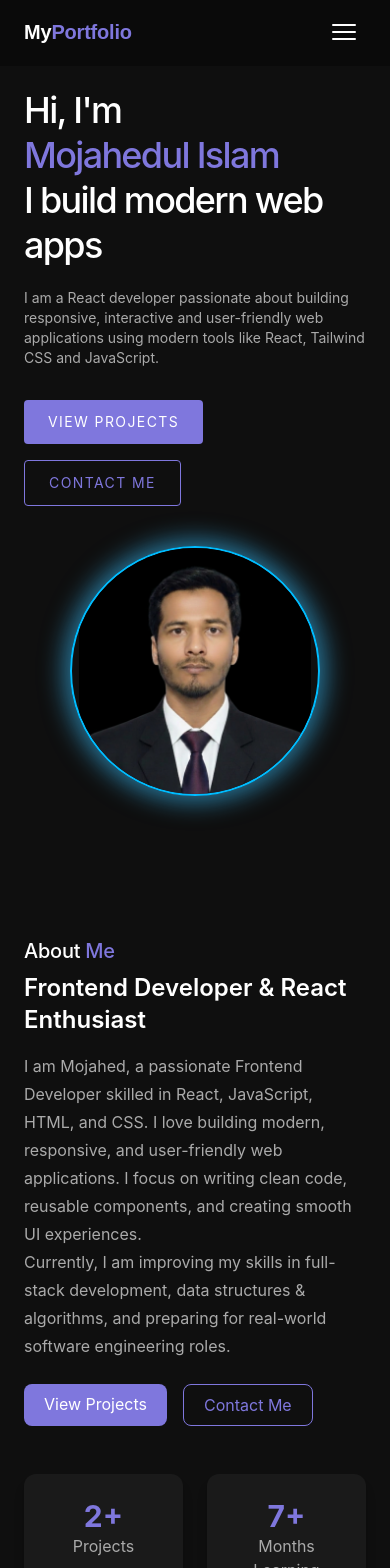
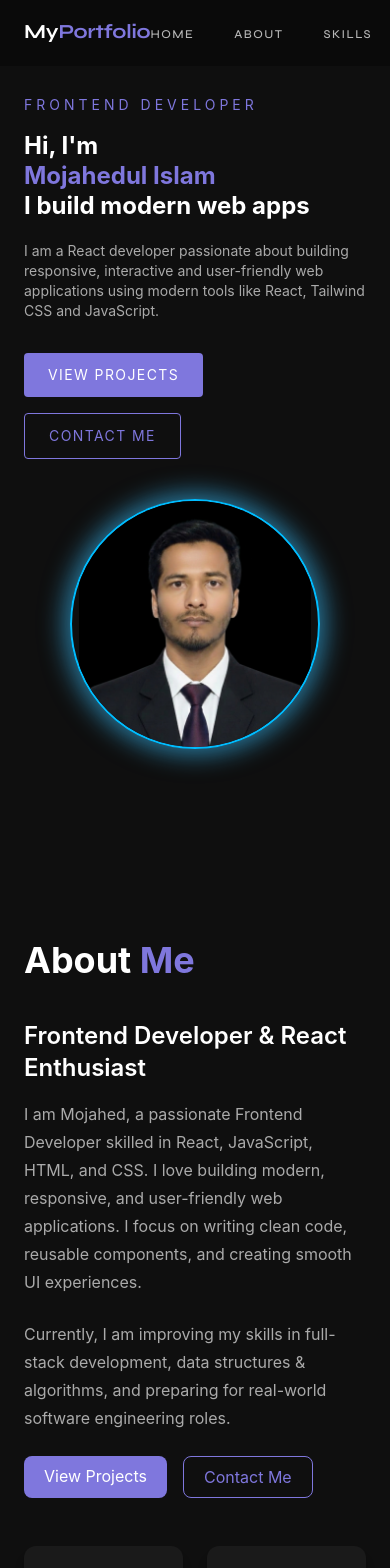
Before and after one commit to mojahed786/mojahedulislam, a React (Vite) app: page / in a window 390 px wide. Shown: the top 1568 px of the page. Built offline with nearby package versions, Linux system fonts and the light colour scheme.

Commit message:
i have fixed the errors

```diff
--- a/src/App.jsx
+++ b/src/App.jsx
@@ -1,5 +1,5 @@
 import './App.css'
-import Navbar from './components/navbar'
+import Navbar from './components/Navbar'
 import Hero from './components/Hero'
 import About from './components/About'
 import Skills from './components/Skills'
--- a/src/index.css
+++ b/src/index.css
@@ -1,128 +1,6 @@
+@import url('https://fonts.googleapis.com/css2?family=Syne:wght@400;500;600;700&display=swap');
 @import "tailwindcss";
-/* :root {
-  --text: #6b6375;
-  --text-h: #08060d;
-  --bg: #fff;
-  --border: #e5e4e7;
-  --code-bg: #f4f3ec;
-  --accent: #aa3bff;
-  --accent-bg: rgba(170, 59, 255, 0.1);
-  --accent-border: rgba(170, 59, 255, 0.5);
-  --social-bg: rgba(244, 243, 236, 0.5);
-  --shadow:
-    rgba(0, 0, 0, 0.1) 0 10px 15px -3px, rgba(0, 0, 0, 0.05) 0 4px 6px -2px;
-
-  --sans: system-ui, 'Segoe UI', Roboto, sans-serif;
-  --heading: system-ui, 'Segoe UI', Roboto, sans-serif;
-  --mono: ui-monospace, Consolas, monospace;
-
-  font: 18px/145% var(--sans);
-  letter-spacing: 0.18px;
-  color-scheme: light dark;
-  color: var(--text);
-  background: var(--bg);
-  font-synthesis: none;
-  text-rendering: optimizeLegibility;
-  -webkit-font-smoothing: antialiased;
-  -moz-osx-font-smoothing: grayscale;
-
-  @media (max-width: 1024px) {
-    font-size: 16px;
-  }
-}
-
-@media (prefers-color-scheme: dark) {
-  :root {
-    --text: #9ca3af;
-    --text-h: #f3f4f6;
-    --bg: #16171d;
-    --border: #2e303a;
-    --code-bg: #1f2028;
-    --accent: #c084fc;
-    --accent-bg: rgba(192, 132, 252, 0.15);
-    --accent-border: rgba(192, 132, 252, 0.5);
-    --social-bg: rgba(47, 48, 58, 0.5);
-    --shadow:
-      rgba(0, 0, 0, 0.4) 0 10px 15px -3px, rgba(0, 0, 0, 0.25) 0 4px 6px -2px;
-  }
-
-  #social .button-icon {
-    filter: invert(1) brightness(2);
-  }
-} */
 
 body {
   margin: 0;
 }
-
-/* #root {
-  width: 1126px;
-  max-width: 100%;
-  margin: 0 auto;
-  text-align: center;
-  border-inline: 1px solid var(--border);
-  min-height: 100svh;
-  display: flex;
-  flex-direction: column;
-  box-sizing: border-box;
-} */
-
-h1,
-h2 {
-  font-family: var(--heading);
-  font-weight: 500;
-  color: var(--text-h);
-}
-
-h1 {
-  font-size: 56px;
-  letter-spacing: -1.68px;
-  margin: 32px 0;
-  @media (max-width: 1024px) {
-    font-size: 36px;
-    margin: 20px 0;
-  }
-}
-h2 {
-  font-size: 24px;
-  line-height: 118%;
-  letter-spacing: -0.24px;
-  margin: 0 0 8px;
-  @media (max-width: 1024px) {
-    font-size: 20px;
-  }
-}
-p {
-  margin: 0;
-}
-
-code,
-.counter {
-  font-family: var(--mono);
-  display: inline-flex;
-  border-radius: 4px;
-  color: var(--text-h);
-}
-
-code {
-  font-size: 15px;
-  line-height: 135%;
-  padding: 4px 8px;
-  background: var(--code-bg);
-}
-        @import url('https://fonts.googleapis.com/css2?family=Syne:wght@400;500;600;700&display=swap');
-
-        @media (max-width: 767px) {
-          .desktop-nav {
-            display: none !important;
-          }
-          .hamburger-btn {
-            display: flex !important;
-          }
-        }
-        @media (min-width: 768px) {
-          .mobile-drawer,
-          .mobile-overlay {
-            display: none !important;
-          }
-        }
```
